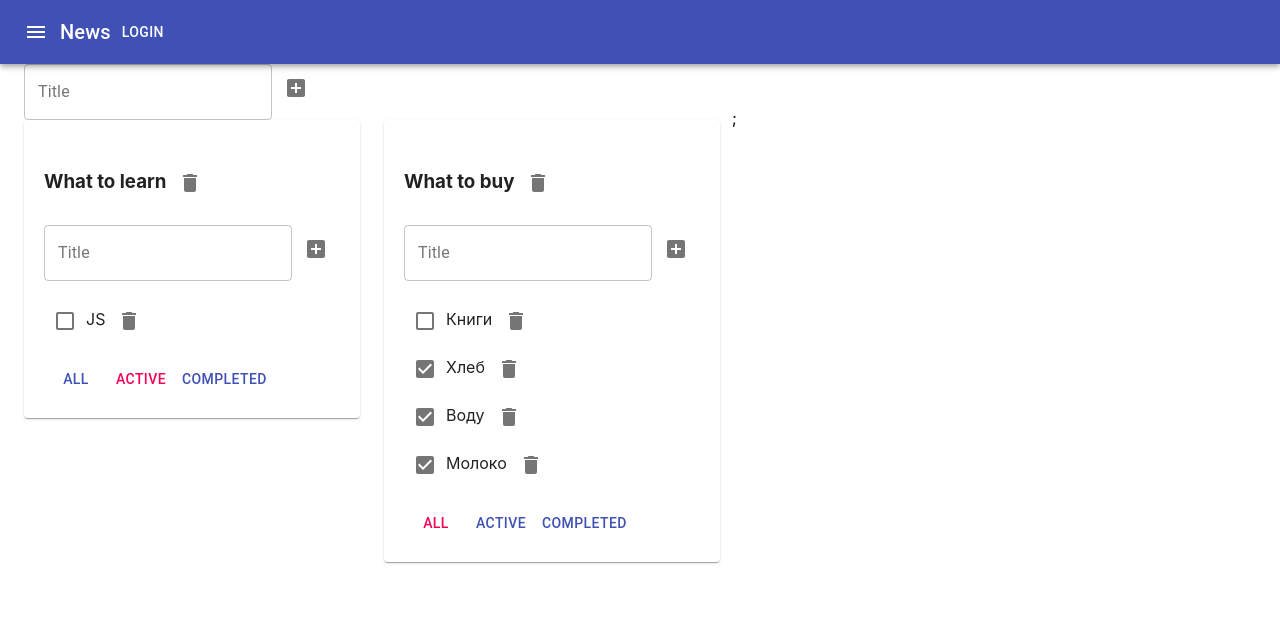
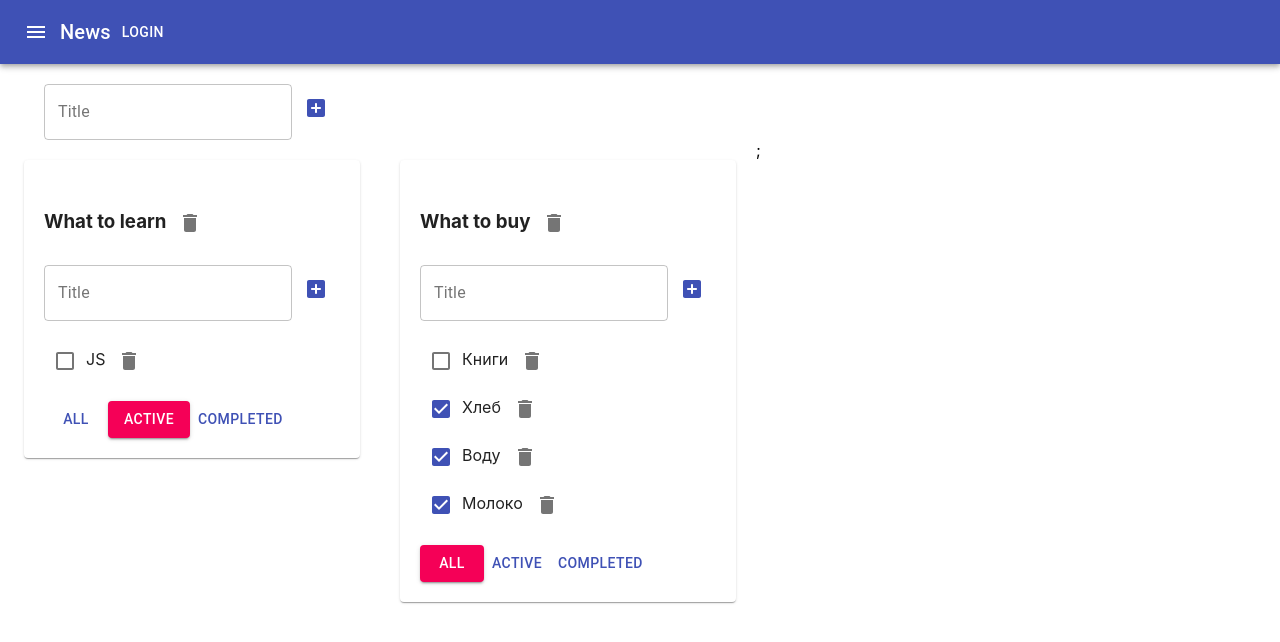
Before and after one commit to sheyna-vlad/todo_list, a React (Create React App) app: page / in a window 1280 px wide. Shown: the top 642 px of the page. Built offline with nearby package versions, Linux system fonts and the light colour scheme.

Commit message:
material ui2

```diff
--- a/src/AddItemForm.tsx
+++ b/src/AddItemForm.tsx
@@ -1,6 +1,6 @@
 import React, {ChangeEvent, KeyboardEvent, useState} from "react";
 import {IconButton, TextField} from "@material-ui/core";
-import {AddBox} from "@material-ui/icons";
+import AddBoxRoundedIcon from '@material-ui/icons/AddBoxRounded';
 
 export type AddItemFormPropsType = {
     addItem: (title: string) => void
@@ -47,8 +47,8 @@ export function AddItemForm(props: AddItemFormPropsType) {
             />
 
 
-            <IconButton onClick={addTask}>
-                <AddBox/>
+            <IconButton onClick={addTask} color={"primary"}>
+                <AddBoxRoundedIcon/>
             </IconButton>
 
         </div>
--- a/src/App.tsx
+++ b/src/App.tsx
@@ -135,12 +135,12 @@ function App() {
 
             <Container fixed>
 
-                <Grid container style={{padding: " 20px 0 px"}}>
+                <Grid container style={{padding: " 20px"}}>
                     <AddItemForm addItem={addTodolist}/>
                 </Grid>
 
 
-                <Grid container spacing={3}>
+                <Grid container spacing={5}>
                     {
                         todolists.map((td) => {
                             let tasksForTodolist = tasksObj[td.id]
--- a/src/TodoList.tsx
+++ b/src/TodoList.tsx
@@ -1,4 +1,4 @@
-import React, {ChangeEvent, MouseEvent} from "react";
+import React, {ChangeEvent} from "react";
 import {FilterValuesType} from "./App";
 import {AddItemForm} from "./AddItemForm";
 import {EditableSpan} from "./EditableSpan";
@@ -26,9 +26,9 @@ type PropsType = {
 }
 const Todolist = (props: PropsType) => {
 
-    const onALLClickHandler = (e: MouseEvent<HTMLButtonElement>) => props.changeFilter("All", props.id);
-    const onActiveClickHandler = (e: MouseEvent<HTMLButtonElement>) => props.changeFilter("Active", props.id)
-    const onCompletedClickHandler = (e: MouseEvent<HTMLButtonElement>) => props.changeFilter("Compleated", props.id)
+    const onALLClickHandler = () => props.changeFilter("All", props.id);
+    const onActiveClickHandler = () => props.changeFilter("Active", props.id)
+    const onCompletedClickHandler = () => props.changeFilter("Compleated", props.id)
     const removeTodolist = () => {
         props.removeTodolist(props.id)
     }
@@ -53,7 +53,7 @@ const Todolist = (props: PropsType) => {
 
                     </h3>
                     < AddItemForm addItem={addTask}/>
-                    <ul style={{listStyle:"none", paddingLeft:"0"}}>
+                    <ul style={{listStyle: "none", paddingLeft: "0"}}>
                         {
                             props.tasks.map((t) => {
                                 const onRemoveHandler = () => props.removeTask(t.id, props.id)
@@ -67,21 +67,15 @@ const Todolist = (props: PropsType) => {
 
                                 return <li key={t.id} className={t.isDone ? 'is-done' : ''}>
                                     <Checkbox
-                                        color={"default"}
+                                        color={"primary"}
                                         onChange={onChangeStatusHandler}
                                         className={t.isDone ? 'is-done' : ''}
                                         checked={t.isDone}
                                     />
 
-                                    {/*<input type="checkbox"*/}
-                                    {/*       checked={t.isDone}*/}
-                                    {/*       onChange={onChangeStatusHandler}*/}
-                                    {/*       className={t.isDone ? 'is-done' : ''}*/}
-                                    {/*/>*/}
+
                                     <EditableSpan title={t.title} onChange={onChangeTitleHandler}/>
-                                    {/*<button*/}
-                                    {/*    onClick={onRemoveHandler}>x*/}
-                                    {/*</button>*/}
+
                                     <IconButton onClick={onRemoveHandler}>
                                         <Delete/>
                                     </IconButton>
@@ -94,19 +88,19 @@ const Todolist = (props: PropsType) => {
                         <Button
                             size={"medium"}
                             color={props.filter === 'All' ? "secondary" : 'primary'}
-                            variant={'text'}
+                            variant={props.filter === 'All' ? "contained" : 'text'}
                             onClick={onALLClickHandler}>All
                         </Button>
                         <Button
                             size={"medium"}
                             color={props.filter === 'Active' ? "secondary" : 'primary'}
-                            variant={'text'}
+                            variant={props.filter === 'Active' ? "contained" : 'text'}
                             onClick={onActiveClickHandler}>Active
                         </Button>
                         <Button
                             size={"medium"}
                             color={props.filter === 'Compleated' ? "secondary" : 'primary'}
-                            variant={'text'}
+                            variant={props.filter === 'Compleated' ? "contained" : 'text'}
                             onClick={onCompletedClickHandler}>Completed
                         </Button>
                     </div>
```
